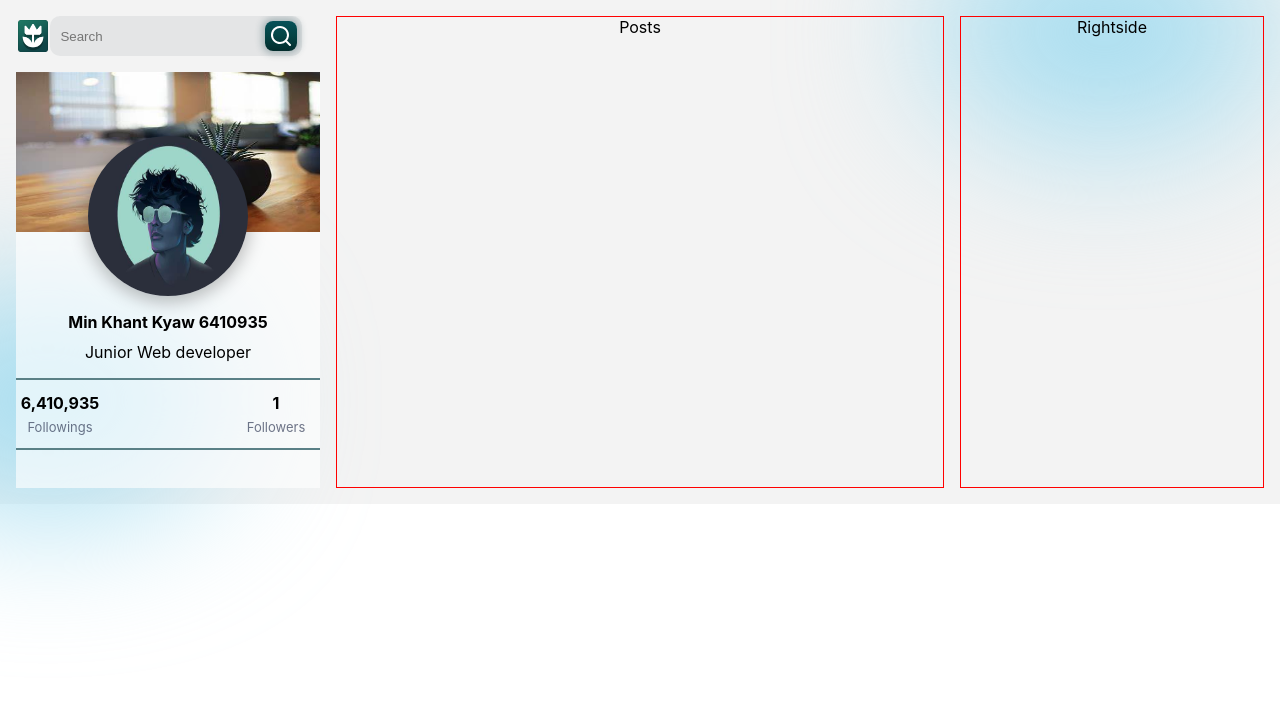
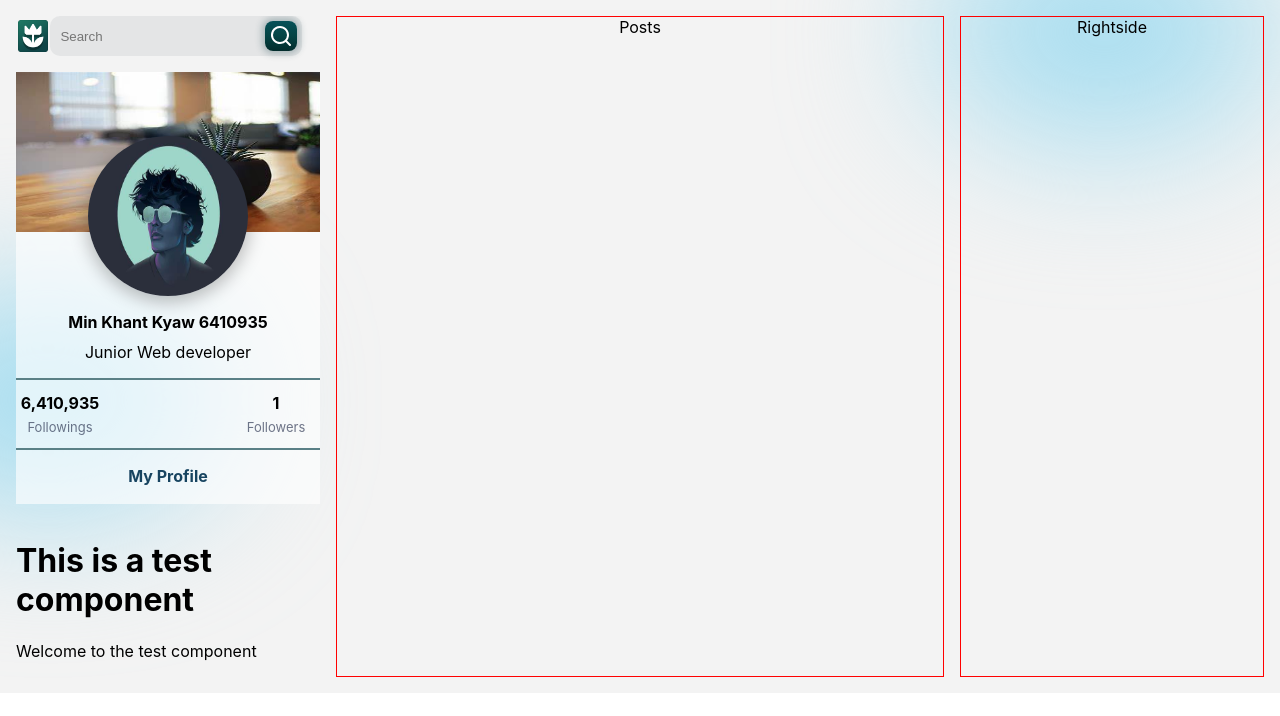
Before and after one commit to MinKhantKyaw5006/CrudAppProject, a React (Create React App) app in the folder socialmediaweb/chrip/: page / in a window 1280 px wide. Shown: the top 716 px of the page. Built offline with nearby package versions, Linux system fonts and the light colour scheme.

Commit message:
Start follower components

```diff
--- /dev/null
+++ b/socialmediaweb/chrip/src/components/FollowersCard/Followers.js
@@ -0,0 +1,13 @@
+import React from 'react';
+import './Followers.css';
+
+function Followers() {
+  return (
+    <div>
+      <h1>This is a test component</h1>
+      <p>Welcome to the test component</p>
+    </div>
+  );
+}
+
+export default Followers;
--- a/socialmediaweb/chrip/src/components/profileSide/ProfileSide.js
+++ b/socialmediaweb/chrip/src/components/profileSide/ProfileSide.js
@@ -2,6 +2,7 @@ import React from 'react';
 import './ProfileSide.css';
 import Logo from './LogoUse/Logo';
 import ProfileUI from './ProfileUI';
+import Followers from '../FollowersCard/Followers';
 
 
 function ProfileSide() {
@@ -9,6 +10,7 @@ function ProfileSide() {
         <div className='ProfileSide'>
             <Logo/>
             <ProfileUI/>
+            <Followers/>
         </div>
     );
 }
--- a/socialmediaweb/chrip/src/components/profileSide/ProfileUI.css
+++ b/socialmediaweb/chrip/src/components/profileSide/ProfileUI.css
@@ -1,11 +1,12 @@
 .ProfileCard {
     width: 25rem;
-    height: 26rem;
+    height: 27rem;
 
     border-radius: 1.5rem;
     display: flex;
     flex-direction: column;
     position: relative;
+
     gap: 1rem;
     overflow-x: clip;
     background: var(--cardColor);
@@ -111,6 +112,15 @@
 
 }
 
+.ProfileCard>span{
+    font-weight: bold;
+    color: rgb(23, 68, 96);
+    align-self: center;
+    margin-bottom: 1rem;
+    cursor: pointer;
+
+}
+
 :root {
     --hrColor: #5a8086;
     /* sets the value of the --hrColor variable to a color */
--- a/socialmediaweb/chrip/src/components/profileSide/ProfileUI.js
+++ b/socialmediaweb/chrip/src/components/profileSide/ProfileUI.js
@@ -40,7 +40,7 @@ function ProfileUI() {
                 </div>
                 <img src={uiline} alt="" />
             </div>
-
+            <span>My Profile</span>
         </div>
     );
 }
```
Also changed, not shown: socialmediaweb/chrip/src/components/FollowersCard/Followers.css (added).
